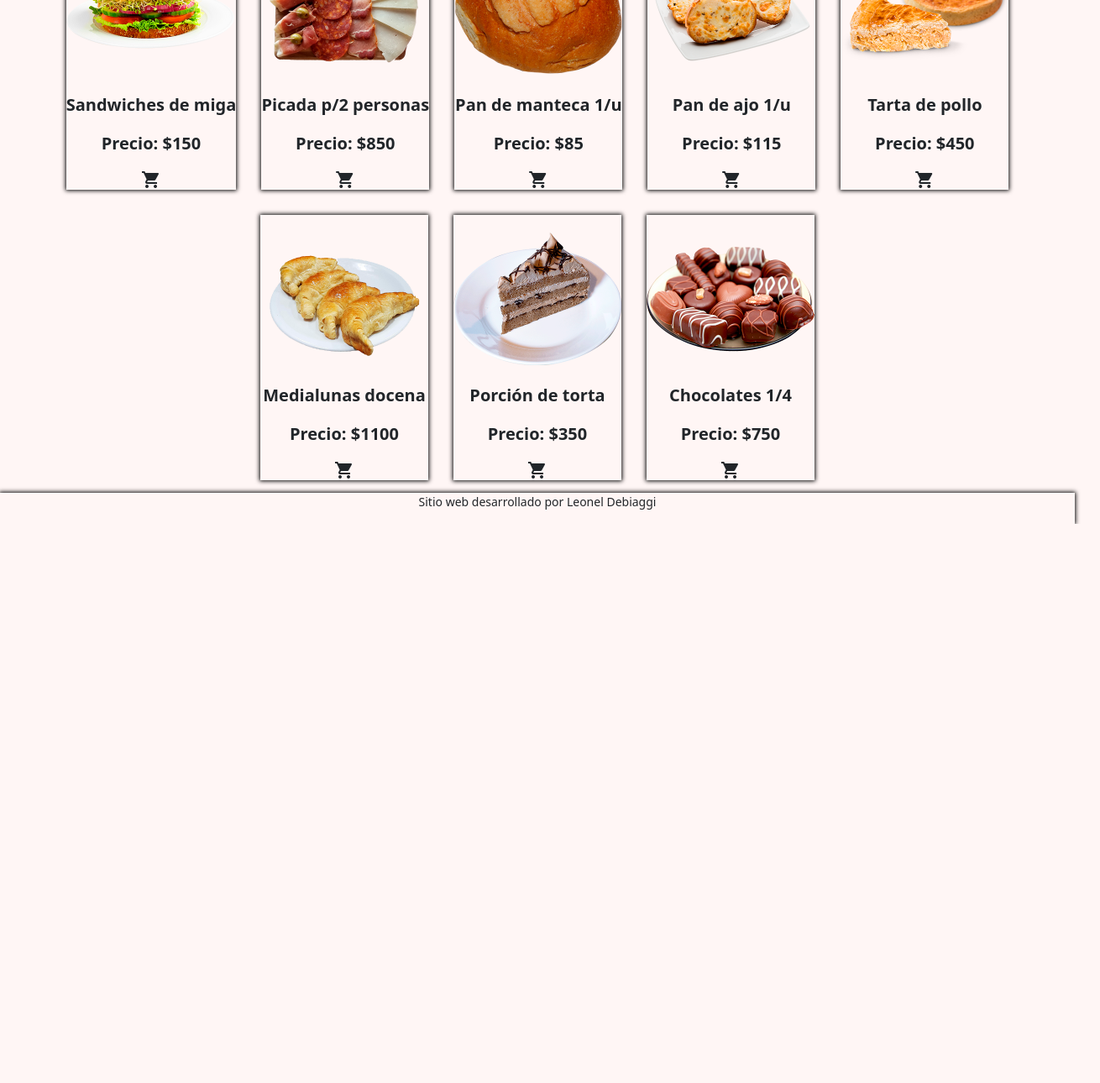
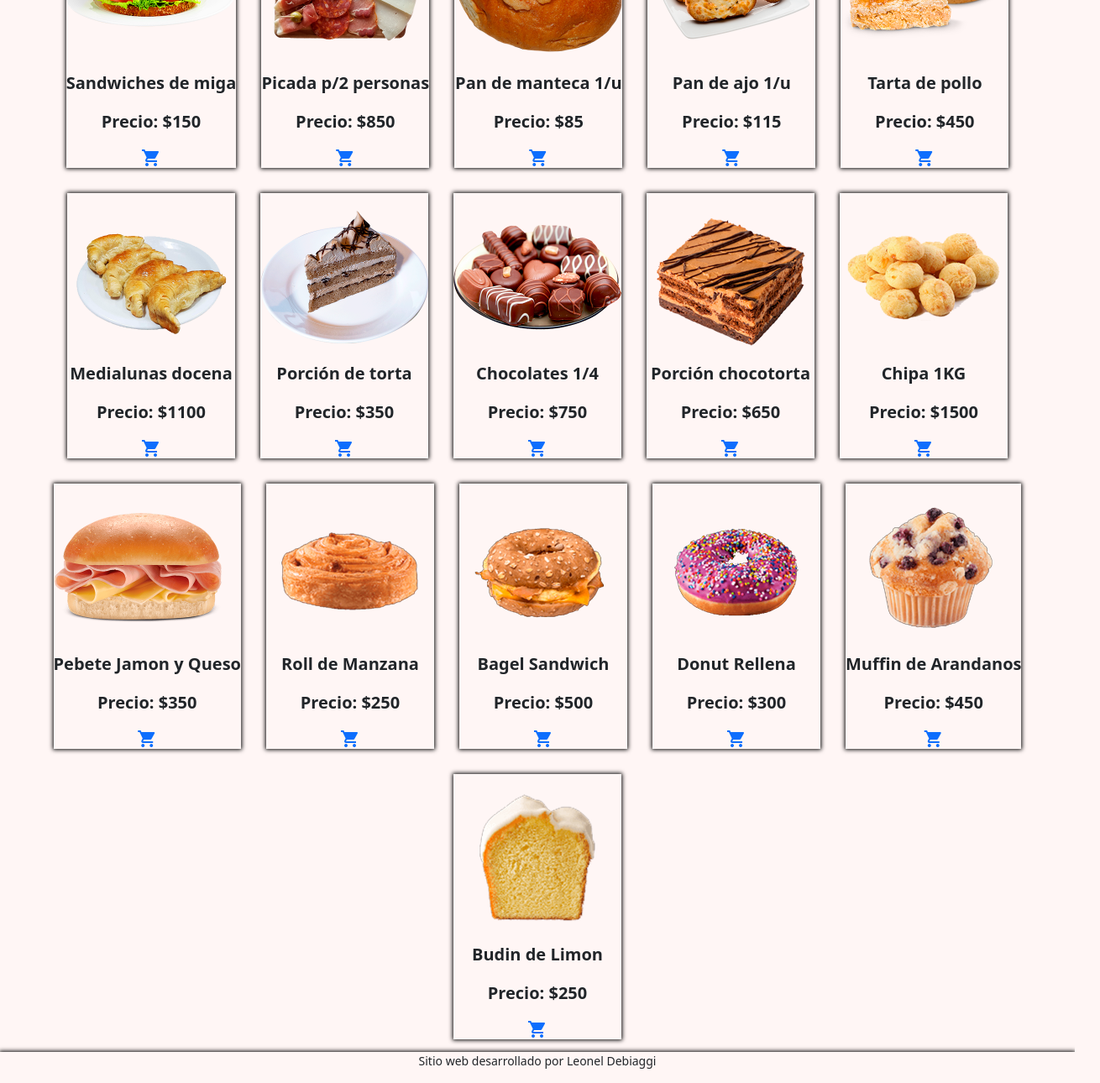
Before and after one commit to leodebiaggi/EntregaFinal-LeonelDebiaggi, a website: page pages/pedidos.html in a window 1280 px wide. Shown: the part 274-1564 px from the top of the page at 84% size, 1310 px wide, since content can reach past the window. Before the commit the page ends 898 px from the top, so only its background shows below. Drawn offline with nearby package versions, Linux system fonts and the light colour scheme.

Commit message:
EntregaFinal-DebiaggiLeonel

```diff
--- a/pages/pedidos.html
+++ b/pages/pedidos.html
@@ -79,37 +79,69 @@
   <main>
     <div class="tituloPedidos"> Hace tu Pedido!</div>
     <div class="divCatalago">
-      <div class="box box1"><img src="../images/Pedidos/sanguches.png" alt="Foto de Sanguches">
+      <div class="box"><img src="../images/Pedidos/sanguches.png" alt="Foto de Sanguches">
         <p>Sandwiches de miga</p>
-        <p>Precio: $150</p><i class="material-icons iconPedido">shopping_cart</i>
+        <p>Precio: $150</p><a class="shoppingCart" href="#"><i class="material-icons iconPedido">shopping_cart</i></a>
       </div>
-      <div class="box box2"><img src="../images/Pedidos/picada.png" alt="Foto de Picada">
+      <div class="box"><img src="../images/Pedidos/picada.png" alt="Foto de Picada">
         <p>Picada p/2 personas</p>
-        <p>Precio: $850</p><i class="material-icons iconPedido">shopping_cart</i>
+        <p>Precio: $850</p><a class="shoppingCart" href="#"><i class="material-icons iconPedido">shopping_cart</i></a>
       </div>
-      <div class="box box3"><img src="../images/Pedidos/pan.png" alt="Foto de Panes">
+      <div class="box"><img src="../images/Pedidos/pan.png" alt="Foto de Panes">
         <p>Pan de manteca 1/u</p>
-        <p>Precio: $85</p><i class="material-icons iconPedido">shopping_cart</i>
+        <p>Precio: $85</p><a class="shoppingCart" href="#"><i class="material-icons iconPedido">shopping_cart</i></a>
       </div>
-      <div class="box box4"><img src="../images/Pedidos/panajo.png" alt="Foto de Pan de Ajo">
+      <div class="box"><img src="../images/Pedidos/panajo.png" alt="Foto de Pan de Ajo">
         <p>Pan de ajo 1/u</p>
-        <p>Precio: $115</p><i class="material-icons iconPedido">shopping_cart</i>
+        <p>Precio: $115</p><a class="shoppingCart" href="#"><i class="material-icons iconPedido">shopping_cart</i></a>
       </div>
-      <div class="box box5"><img src="../images/Pedidos/tarta.png" alt="Foto de Tarta">
+      <div class="box"><img src="../images/Pedidos/tarta.png" alt="Foto de Tarta">
         <p>Tarta de pollo</p>
-        <p>Precio: $450</p><i class="material-icons iconPedido">shopping_cart</i>
+        <p>Precio: $450</p><a class="shoppingCart" href="#"><i class="material-icons iconPedido">shopping_cart</i></a>
       </div>
-      <div class="box box6"><img src="../images/Pedidos/medialunas.png" alt="Foto de Medialunas">
+      <div class="box"><img src="../images/Pedidos/medialunas.png" alt="Foto de Medialunas">
         <p>Medialunas docena</p>
-        <p>Precio: $1100</p><i class="material-icons iconPedido">shopping_cart</i>
+        <p>Precio: $1100</p><a class="shoppingCart" href="#"><i class="material-icons iconPedido">shopping_cart</i></a>
       </div>
-      <div class="box box7"><img src="../images/Pedidos/torta.png" alt="Foto de Torta">
+      <div class="box"><img src="../images/Pedidos/torta.png" alt="Foto de Torta">
         <p>Porción de torta</p>
-        <p>Precio: $350</p><i class="material-icons iconPedido">shopping_cart</i>
+        <p>Precio: $350</p><a class="shoppingCart" href="#"><i class="material-icons iconPedido">shopping_cart</i></a>
       </div>
-      <div class="box box8"><img src="../images/Pedidos/chocolates.png" alt="Foto de Chocolates">
+      <div class="box"><img src="../images/Pedidos/chocolates.png" alt="Foto de Chocolates">
         <p>Chocolates 1/4</p>
-        <p>Precio: $750</p><i class="material-icons iconPedido">shopping_cart</i>
+        <p>Precio: $750</p><a class="shoppingCart" href="#"><i class="material-icons iconPedido">shopping_cart</i></a>
+      </div>
+      <div class="box"><img src="../images/Pedidos/chocotorta.png" alt="Foto de Chocotorta">
+        <p>Porción chocotorta</p>
+        <p>Precio: $650</p><a class="shoppingCart" href="#"><i class="material-icons iconPedido">shopping_cart</i></a>
+      </div>
+      <div class="box"><img src="../images/Pedidos/chipa.png" alt="Foto de Chipa">
+        <p>Chipa 1KG</p>
+        <p>Precio: $1500</p><a class="shoppingCart" href="#"><i class="material-icons iconPedido">shopping_cart</i></a>
+      </div>
+      <div class="box"><img src="../images/Pedidos/pebete.png" alt="Foto de Pebete">
+        <p>Pebete Jamon y Queso</p>
+        <p>Precio: $350</p><a class="shoppingCart" href="#"><i class="material-icons iconPedido">shopping_cart</i></a>
+      </div>
+      <div class="box"><img src="../images/Pedidos/rollmanzana.png" alt="Foto Roll de Manzana">
+        <p>Roll de Manzana</p>
+        <p>Precio: $250</p><a class="shoppingCart" href="#"><i class="material-icons iconPedido">shopping_cart</i></a>
+      </div>
+      <div class="box"><img src="../images/Pedidos/bagel.png" alt="Foto de Bagel Sandwich">
+        <p>Bagel Sandwich</p>
+        <p>Precio: $500</p><a class="shoppingCart" href="#"><i class="material-icons iconPedido">shopping_cart</i></a>
+      </div>
+      <div class="box"><img src="../images/Pedidos/donut.png" alt="Foto de Donut">
+        <p>Donut Rellena</p>
+        <p>Precio: $300</p><a class="shoppingCart" href="#"><i class="material-icons iconPedido">shopping_cart</i></a>
+      </div>
+      <div class="box"><img src="../images/Pedidos/muffin.png" alt="Foto de Muffin">
+        <p>Muffin de Arandanos</p>
+        <p>Precio: $450</p><a class="shoppingCart" href="#"><i class="material-icons iconPedido">shopping_cart</i></a>
+      </div>
+      <div class="box"><img src="../images/Pedidos/budin.png" alt="Foto de Budin">
+        <p>Budin de Limon</p>
+        <p>Precio: $250</p><a class="shoppingCart" href="#"><i class="material-icons iconPedido">shopping_cart</i></a>
       </div>
     </div>
 
--- a/scss/style.scss
+++ b/scss/style.scss
@@ -382,6 +382,7 @@ nav {
     grid-auto-flow: row;
     margin-left: 40%;
     margin-right: 40%;
+    margin-top: 5%;
     justify-content: center;
     justify-items: center;
     grid-template-areas:
@@ -502,13 +503,11 @@ nav {
 }
 
 main .tituloPedidos {
-    width: 100%;
     text-align: center;
     font-weight: bold;
     font-size: 30px;
     padding-top: 5%;
     margin: 30px;
-
 }
 
 main .divCatalago {
@@ -516,6 +515,7 @@ main .divCatalago {
     display: flex;
     flex-wrap: wrap;
     justify-content: center;
+    justify-items: center;
     flex-direction: row;
 }
 
@@ -543,6 +543,8 @@ main .box {
 // main pedidos mobile
 
 main .tituloPedidos {
+    padding-top: 3%;
+
     @include Mobile {
         display: none;
     }
@@ -589,6 +591,10 @@ main .box {
         margin: 15px;
         box-shadow: $sombraBox;
     }
+}
+
+.shoppingCart{
+    text-decoration: none;
 }
 
 //main historia
@@ -779,16 +785,16 @@ main .box {
 // main contacto
 
 .estiloContacto {
-    background: #feebd6;
+    background: $fondoBlanco;
 }
 
 .formContacto {
     width: 400px;
-    background: #feebd6;
+    background: $fondoBlanco;
     padding: 30px;
     text-align: center;
     margin: auto;
-    margin-top: 150px;
+    margin-top: 15rem;
     border-radius: 4px;
     font-family: $tipografia;
     color: black;
@@ -796,7 +802,7 @@ main .box {
 
     @include Mobile {
         width: 400px;
-        background: #feebd6;
+        background: $fondoBlanco;
         padding: 30px;
         text-align: center;
         margin: auto;
@@ -810,7 +816,7 @@ main .box {
     @include Tablet {
         width: 700px;
         height: 800px;
-        background: #feebd6;
+        background: $fondoBlanco;
         padding: 30px;
         text-align: center;
         margin: auto;
@@ -884,5 +890,4 @@ footer {
     background-color: $fondoBlanco;
     z-index: 2;
     box-shadow: $sombraBox;
-
 }
```
Also changed, not shown: pages/servicios.html (+4 -4 lines), css/styles.css, images/Pedidos/bagel.png (added), images/Pedidos/budin.png (added), images/Pedidos/chipa.png (added), images/Pedidos/chocotorta.png (added), images/Pedidos/donut.png (added), images/Pedidos/muffin.png (added), images/Pedidos/pebete.png (added), images/Pedidos/rollmanzana.png (added).
